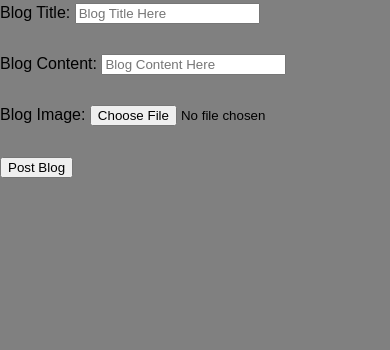
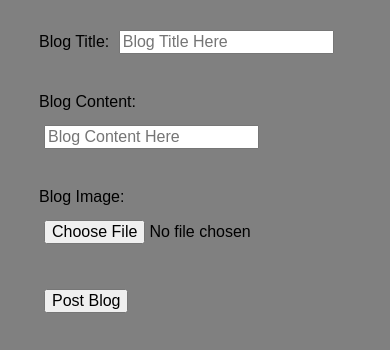
Before and after one commit to tsoumagas-benjamin/dynamic-blog-website, a plain HTML site: page new-post.html in a window 390 px wide. Drawn offline with Linux system fonts and the light colour scheme.

Commit message:
Added responsive styling to all pages and improved README description

```diff
--- a/styles.css
+++ b/styles.css
@@ -53,6 +53,22 @@ p {
     padding: 0 10%;
 }
 
+/* Styling for the form */
+form {
+    width: 80%;
+    height: 80%;
+    margin: 5% 10%;
+}
+
+button,
+fieldset,
+input{
+  font-family: inherit;
+  font-size: 100%;
+  margin: 10px 5px;
+  box-sizing: border-box;
+}
+
 /* Media Queries for Mobile Devices */
 @media only screen and (max-width: 600px) {
     header, footer {
```
Also changed, not shown: 1 other file.
